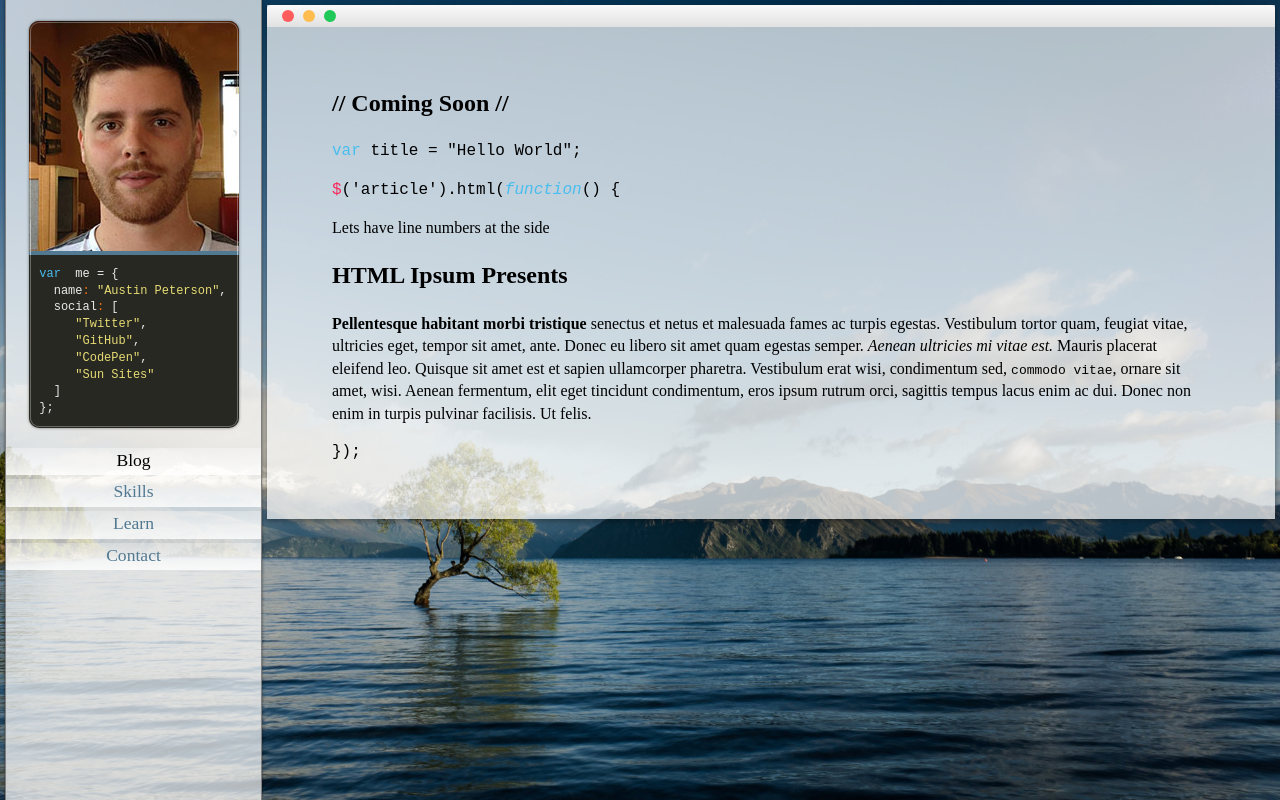
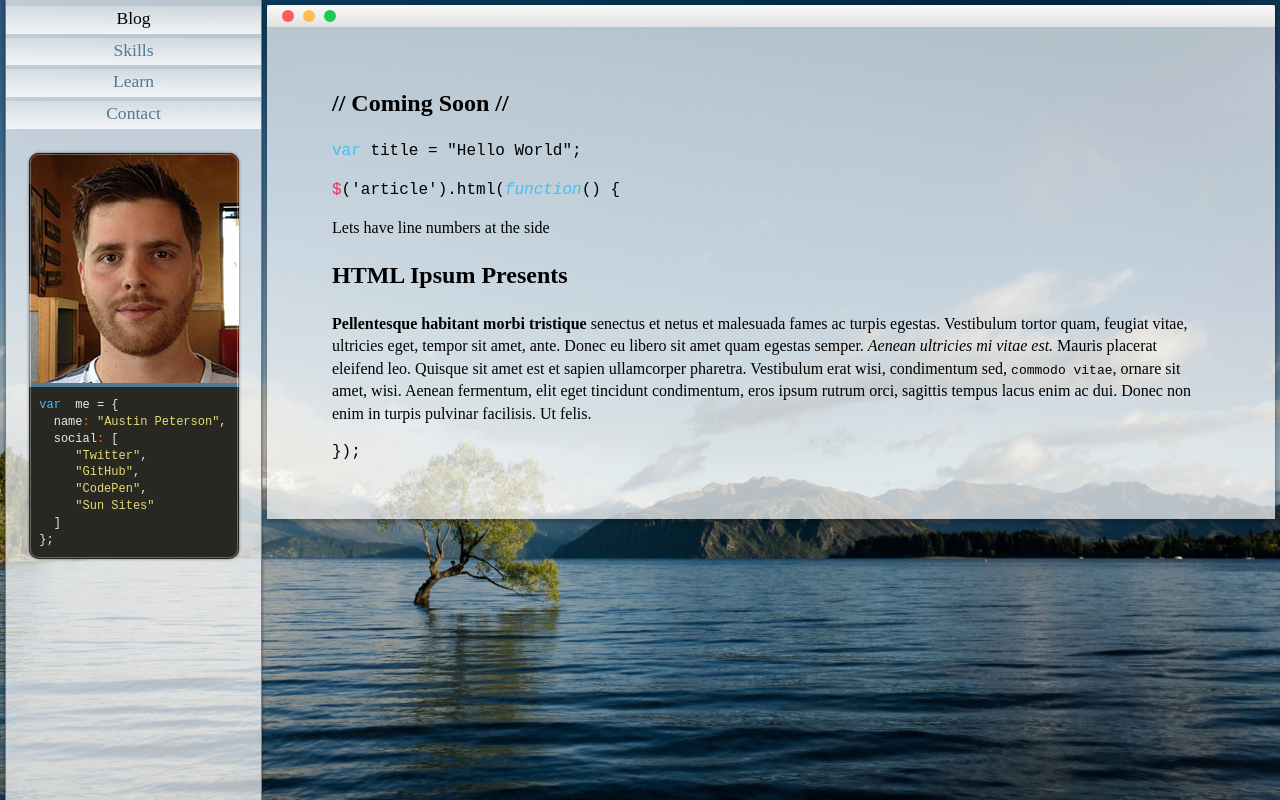
Before and after one commit to theskillwithin/austinpeterson, a plain HTML site: page index.html in a window 1280 px wide. Drawn offline with Linux system fonts and the light colour scheme.

Commit message:
Put Menu to top

```diff
--- a/_head.sass
+++ b/_head.sass
@@ -53,7 +53,7 @@ header
 // MENU MENU MENU //
 #site-menu
 	font-family: "jaf-domus-titling-web"
-	margin: 0 0px
+	margin: 5px 0px 0px 0px
 	padding: 0px
 	text-align: center
 	a
--- a/index.html
+++ b/index.html
@@ -14,6 +14,14 @@
   </head>
   <body>
   <header>
+  <nav id="primary">
+         <ul id="site-menu">
+             <li id="nav-main" class="current" ><a href="">Blog</a></li>
+             <li id="nav-skills"><a href="">Skills</a></li>
+             <li id="nav-learn"><a href="">Learn</a></li>
+             <li id="nav-contact"><a href="">Contact</a></li>
+         </ul>
+     </nav>
 <div class="nameplate">
         <a href="/"><h1>Austin Peterson</h1></a>
         <dl>
@@ -33,14 +41,7 @@
 </div>
 
 
-    <nav id="primary">
-           <ul id="site-menu">
-               <li id="nav-main" class="current" ><a href="">Blog</a></li>
-               <li id="nav-skills"><a href="">Skills</a></li>
-               <li id="nav-learn"><a href="">Learn</a></li>
-               <li id="nav-contact"><a href="">Contact</a></li>
-           </ul>
-       </nav>
+
        <span class="clear"></span>
        </header>
 
```
Also changed, not shown: global.css.
